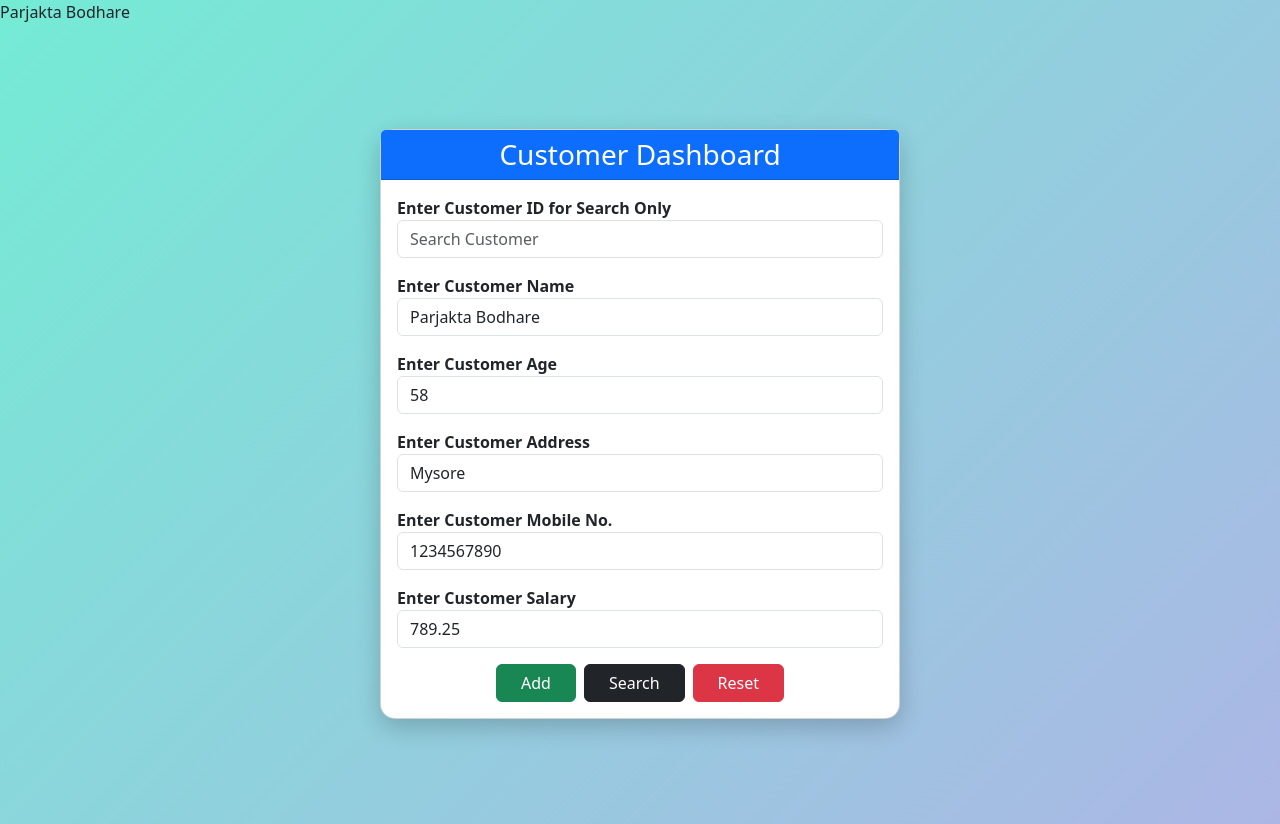
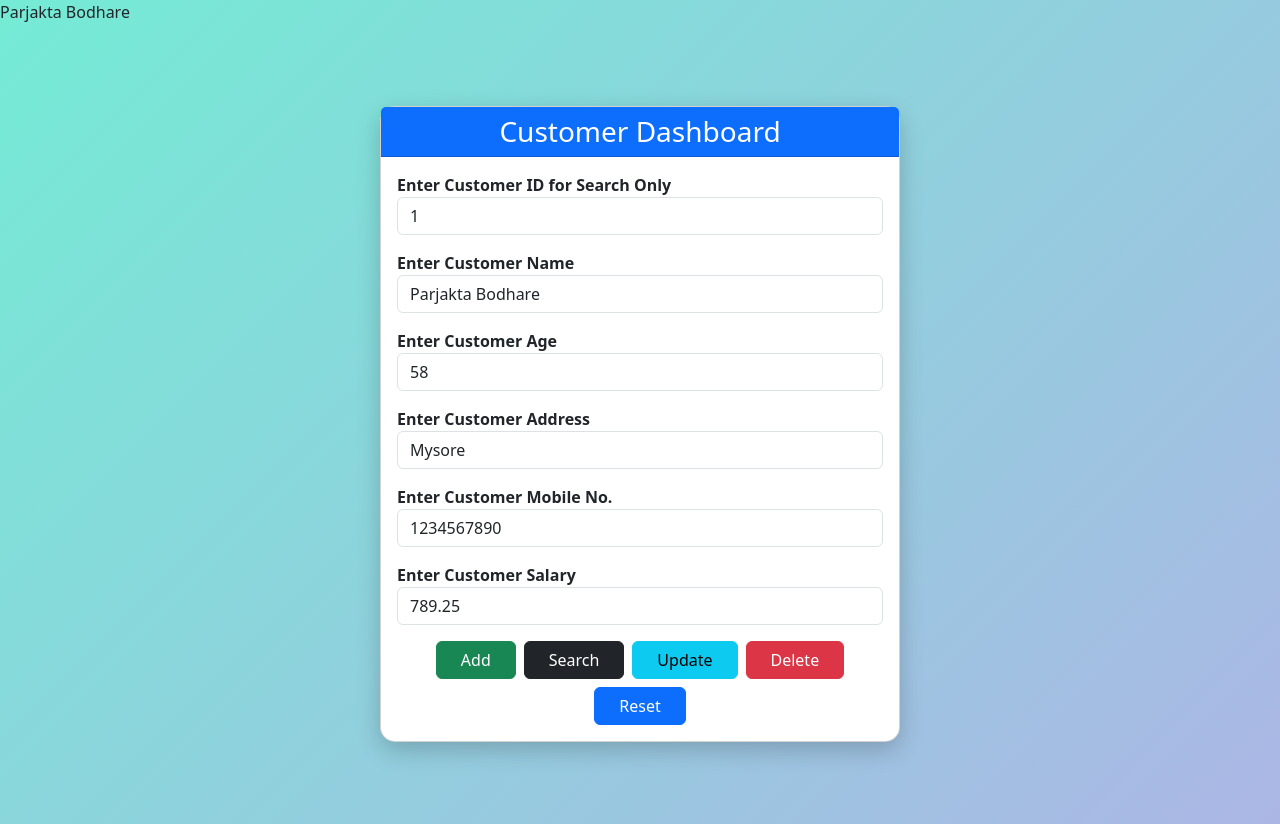
Before and after one commit to sharmaRoushan-Official/DjangoProject2029, a Django app: template EMS/templates/EMS/customer.html in a window 1280 px wide. Run offline with Django 5.2, Linux system fonts and the light colour scheme; the template is opened without the code that fills it: values that come from a table or form of the project are taken from there, others are empty; data comes from the database, SQL or seed files in the repository.

Commit message:
Working on UI

```diff
--- a/EMS/templates/EMS/customer.html
+++ b/EMS/templates/EMS/customer.html
@@ -58,44 +58,46 @@
                     <div class="mb-3">
                         <label>Enter Customer ID for Search Only</label>
                         <input type="text" name="txtID" class="form-control"
-                               placeholder="Search Customer">
+                               placeholder="Search Customer" value="{% if customer %}{{ customer.id }}{% endif %}">
                     </div>
 
                     <div class="mb-3">
                         <label>Enter Customer Name</label>
                         <input type="text" name="txtName" class="form-control"
-                               placeholder="Enter customer name" value="{{customer.name}}">
+                               placeholder="Enter customer name" value="{% if customer %}{{ customer.name }}{% endif %}">
                     </div>
 
                     <div class="mb-3">
                         <label>Enter Customer Age</label>
                         <input type="text" name="txtAge" class="form-control"
-                               placeholder="Enter age" value="{{customer.age}}">
+                               placeholder="Enter age" value="{% if customer %}{{ customer.age }}{% endif %}">
                     </div>
 
                     <div class="mb-3">
                         <label>Enter Customer Address</label>
                         <input type="text" name="txtAdd" class="form-control"
-                               placeholder="Enter address" value="{{customer.address}}">
+                               placeholder="Enter address" value="{% if customer %}{{ customer.address }}{% endif %}">
                     </div>
 
                     <div class="mb-3">
                         <label>Enter Customer Mobile No.</label>
                         <input type="text" name="txtMob" class="form-control"
-                               placeholder="Enter mobile number" value="{{customer.mobileNo}}">
+                               placeholder="Enter mobile number" value="{% if customer %}{{ customer.mobileNo }}{% endif %}">
                     </div>
 
                     <div class="mb-3">
                         <label>Enter Customer Salary</label>
                         <input type="text" name="txtSal" class="form-control"
-                               placeholder="Enter salary" value="{{customer.salary}}">
+                               placeholder="Enter salary" value="{% if customer %}{{ customer.salary }}{% endif %}">
                     </div>
 
                     <!-- BUTTONS -->
                     <div class="d-flex justify-content-center gap-2 flex-wrap">
                         <button class="btn btn-success px-4" name="btnAdd">Add</button>
-                        <button class="btn btn-dark px-4" name="btnUpdate">Search</button>
-                        <button type="reset" class="btn btn-danger px-4">Reset</button>
+                        <button class="btn btn-dark px-4" name="btnSearch">Search</button>
+                        <button class="btn btn-info px-4" name="btnUpdate">Update</button>
+                        <button class="btn btn-danger px-4" name="btnDelete">Delete</button>
+                        <button type="button" class="btn btn-primary px-4" onclick="clearForm()">Reset</button>
                     </div>
 
                 </div>
@@ -107,4 +109,12 @@
 </form>
 
 </body>
+
+<script>
+function clearForm() {
+    document.querySelector("form").reset();
+    document.querySelectorAll("input").forEach(input => input.value = "");
+}
+</script>
+
 </html>
```
